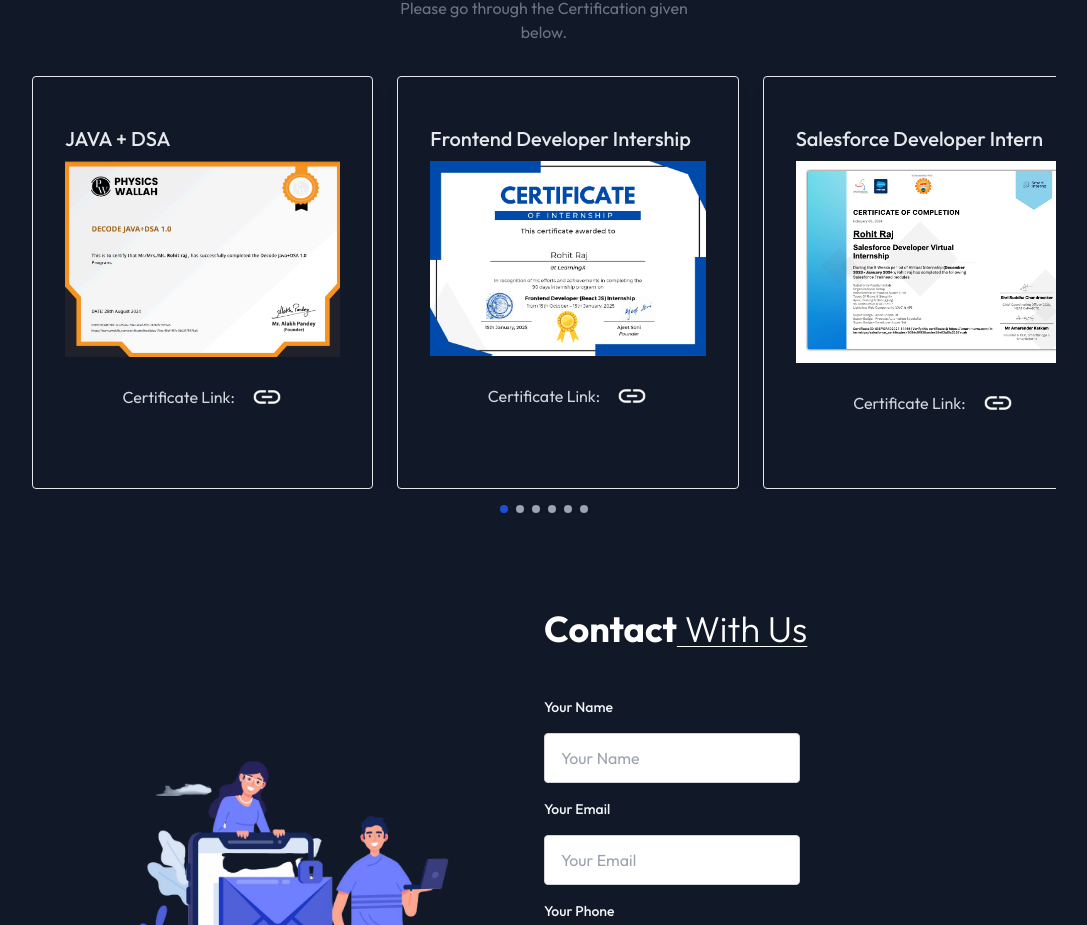
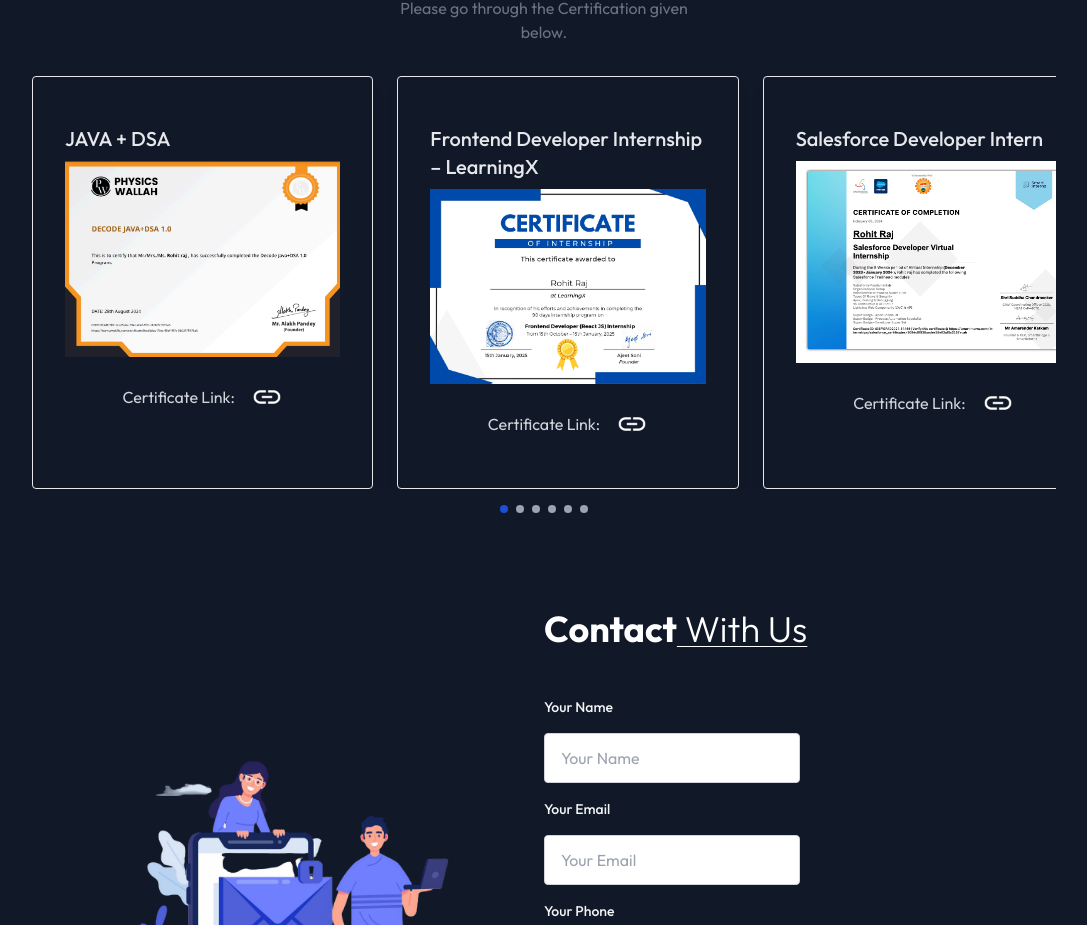
Before and after one commit to rohit-raj7/Portolio, a React (Vite) app: page / in a window 1280 px wide. Shown: the part 3657-4582 px from the top of the page, without its empty margins (96-1183 px from the left). Built offline with nearby package versions, Linux system fonts and the light colour scheme.

Commit message:
Update assets.js

```diff
--- a/src/assets/assets.js
+++ b/src/assets/assets.js
@@ -188,7 +188,7 @@
 
 
   {
-    title: "Frontend Developer Intership",
+    title: "Frontend Developer Internship – LearningX",
     links_img: link_img,
     src: "https://drive.google.com/file/d/1_k43ygGRi9G329K2MR4FAgiAoAzyYG8J/view?usp=sharing",
     image:Internship_LearningX
```
